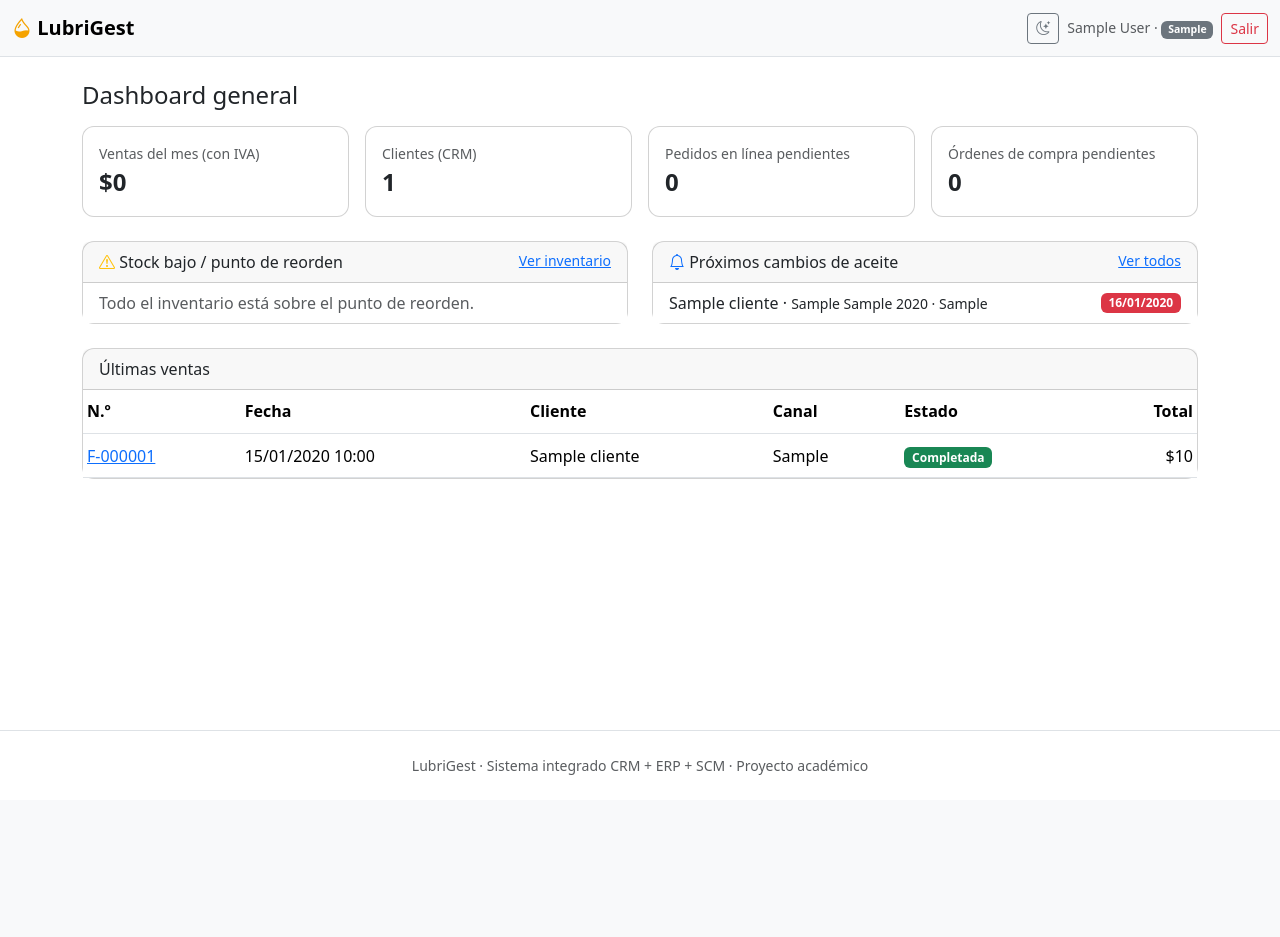
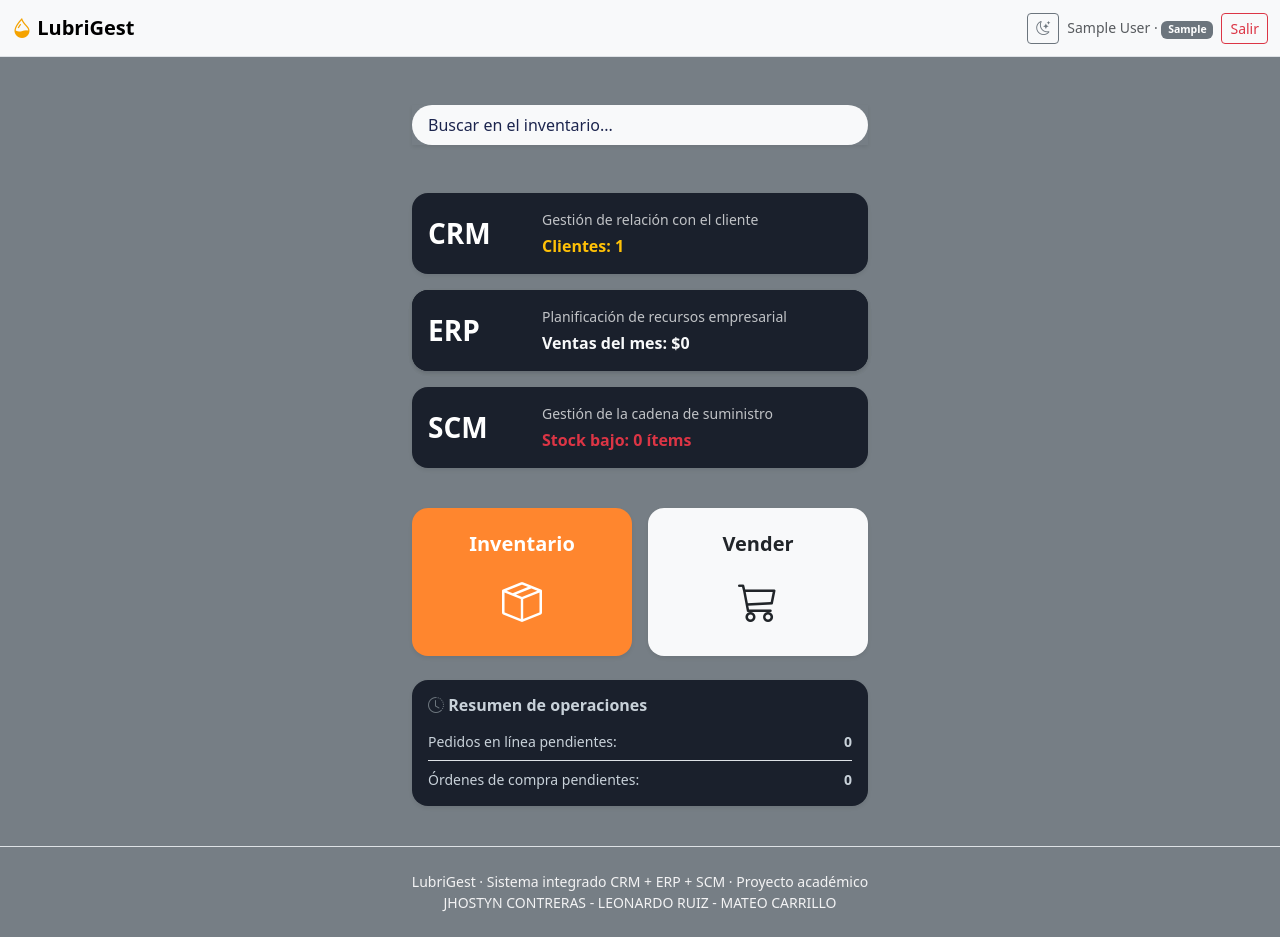
Before and after one commit to LeoRz1/sigam, a Flask app: page / in a window 1280 px wide. Before the commit the page ends 775 px from the top, so only its background shows below. Run offline with Flask 3, Linux system fonts and the light colour scheme; a user stored in the database is signed in; tables that the repository leaves empty hold one stand-in row (values such as "Sample post").

Commit message:
Actualizacion del dasboard para dejarlo parecido al mockup de canva

```diff
--- a/static/css/custom.css
+++ b/static/css/custom.css
@@ -4,9 +4,12 @@ main { flex: 1 0 auto; }
 .card { border-radius: .75rem; }
 .table > :not(caption) > * > * { padding-top: .6rem; padding-bottom: .6rem; }
 .navbar-brand .bi { color: var(--lg-accent) !important; }
-
+.color
+  {
+    color: #f3f3f4 !important; /* Color de texto gris */
+  }
 @media print {
   .navbar, footer, .no-print, .alert { display: none !important; }
-  body { background: #fff; }
+  body { background: #767e85; }
   #factura { border: none; }
 }
--- /dev/null
+++ b/static/css/dashboard-movil.css
@@ -0,0 +1,38 @@
+[data-bs-theme="light"] {
+    --bs-body-color: #1c254e; /* Color de texto claro */
+    --bs-body-bg: #767e85; /* Color de fondo oscuro */
+}
+[data-bs-theme="dark"] {
+    --bs-body-color: #f8f9fa; /* Color de texto oscuro */
+    --bs-body-bg: #1c254e; /* Color de fondo claro */
+
+}
+boddy {
+    background-color: #767e85 !important; /* Color de fondo gris claro */
+}
+
+.buscar::placeholder {
+    color: #1c254e !important; /* Color de texto gris */
+}
+
+.busca {
+    background-color: #f8f9fa; /* Color de fondo gris claro */
+    border-radius: 50px; /* Bordes redondeados */
+    box-shadow: 0 2px 4px rgba(0, 0, 0, 0.1); /* Sombra sutil */
+}
+.cardcrm {
+    background-color: #1A202C !important; /* Color de fondo azul oscuro */
+    border-radius: 20px; /* Bordes redondeados */
+    box-shadow: 0 4px 8px rgba(0, 0, 0, 0.2); /* Sombra más pronunciada */
+}
+#h3{
+    color: #c8d1d9 !important; /* Color de texto blanco */
+}
+.resumen{
+    background-color: #1A202C !important; /* Color de fondo gris claro */
+    color: #c8d1d9 !important; /* Color de texto gris */
+
+}
+.span, .texte32{
+    color: #c8d1d9 !important; /* Color de texto gris */
+}
--- a/templates/index.html
+++ b/templates/index.html
@@ -1,57 +1,96 @@
 {% extends "layout.html" %}
-{% block title %}Dashboard{% endblock %}
+{% block title %}Dashboard General{% endblock %}
 {% block content %}
-<h1 class="h4 mb-3">Dashboard general</h1>
-<div class="row g-3 mb-4">
-  <div class="col-6 col-lg-3"><div class="card h-100"><div class="card-body">
-    <div class="small text-body-secondary">Ventas del mes (con IVA)</div><div class="fs-4 fw-semibold">{{ ventas_mes|moneda }}</div></div></div></div>
-  <div class="col-6 col-lg-3"><div class="card h-100"><div class="card-body">
-    <div class="small text-body-secondary">Clientes (CRM)</div><div class="fs-4 fw-semibold">{{ clientes }}</div></div></div></div>
-  <div class="col-6 col-lg-3"><div class="card h-100"><div class="card-body">
-    <div class="small text-body-secondary">Pedidos en línea pendientes</div><div class="fs-4 fw-semibold">{{ pedidos_pendientes }}</div></div></div></div>
-  <div class="col-6 col-lg-3"><div class="card h-100"><div class="card-body">
-    <div class="small text-body-secondary">Órdenes de compra pendientes</div><div class="fs-4 fw-semibold">{{ ordenes_pendientes }}</div></div></div></div>
+<!-- Contenido del dashboard general -->
+<link rel="stylesheet" href="{{ url_for('static', filename='css/dashboard-movil.css') }}">
+
+<!-- Contenedor general simulando la interfaz móvil -->
+<div class="container py-3 " style="max-width: 480px;">
+
+    <!-- 1. Barra de Búsqueda Superior -->
+    <div class="input-group mb-4 shadow-sm buca mt-2">
+        <input type="text" class="form-control rounded-pill py-2 px-3 bg-light text-muted border-0 buscar" placeholder="Buscar en el inventario..." aria-label="Buscar en el inventario">
+    </div>
+
+    <!-- 2. Módulos Principales (CRM, ERP, SCM) -->
+    <div class="d-flex flex-column gap-3 mb-4 ">
+
+        <!-- Tarjeta CRM -->
+        <a href="{{ url_for('crm.clientes') }}" class="card text-white border-0 shadow-sm rounded-4 text-decoration-none mt-4" style="background-color: #1A202C;">
+            <div class="card-body d-flex align-items-center py-3 ">
+                <h3 class="fw-bold me-4 mb-0" style="min-width: 90px;">CRM</h3>
+                <div>
+                    <div class="small text-light opacity-75">Gestión de relación con el cliente</div>
+                    <div class="fs-6 fw-semibold text-warning mt-1">Clientes: {{ clientes }}</div>
+                </div>
+            </div>
+        </a>
+
+        <!-- Tarjeta ERP -->
+        <a href="{{ url_for('erp.ventas') }}" class="card text-white border-0 shadow-sm rounded-4 text-decoration-none " style="background-color: #1A202C;">
+        <div class="card text-white border-0 shadow-sm rounded-4" style="background-color: #1A202C;">
+            <div class="card-body d-flex align-items-center py-3">
+                <h3 class="fw-bold me-4 mb-0" style="min-width: 90px;">ERP</h3>
+                <div>
+                    <div class="small text-light opacity-75">Planificación de recursos empresarial</div>
+                    <div class="fs-6 fw-semibold text-light mt-1">Ventas del mes: {{ ventas_mes|moneda }}</div>
+                </div>
+            </div>
+        </div>
+        </a>
+
+        <!-- Tarjeta SCM -->
+        <a href="{{ url_for('scm.inventario') }}" class="card text-white border-0 shadow-sm rounded-4 text-decoration-none" style="background-color: #1A202C;">
+            <div class="card-body d-flex align-items-center py-3">
+                <h3 class="fw-bold me-4 mb-0" style="min-width: 90px;">SCM</h3>
+                <div>
+                    <div class="small text-light opacity-75">Gestión de la cadena de suministro</div>
+                    <div class="fs-6 fw-semibold text-danger mt-1">Stock bajo: {{ bajos|length }} ítems</div>
+                </div>
+            </div>
+        </a>
+
+    </div>
+
+    <!-- 3. Cuadrícula Inferior (Inventario y Vender) -->
+    <div class="row g-3 mb-4 mt-4">
+
+        <!-- Botón / Tarjeta de Inventario -->
+        <div class="col-6">
+            <a href="{{ url_for('scm.inventario') }}" class="card text-white border-0 shadow-sm rounded-4 text-center p-3 text-decoration-none h-100" style="background-color: #ff862e;">
+                <div class="card-body d-flex flex-column justify-content-center align-items-center p-2">
+                    <h5 class="fw-bold mb-3">Inventario</h5>
+                    <i class="bi bi-box-seam fs-1 text-white"></i>
+                </div>
+            </a>
+        </div>
+
+        <!-- Botón / Tarjeta de Vender -->
+        <div class="col-6">
+            <a href="{{ url_for('erp.venta_nueva') }}" class="card bg-light text-dark border-0 shadow-sm rounded-4 text-center p-3 text-decoration-none h-100"
+                style="background-color: #c8d1d9;">
+                <div class="card-body d-flex flex-column justify-content-center align-items-center p-2">
+                    <h5 class="fw-bold mb-3">Vender</h5>
+                    <i class="bi bi-cart3 fs-1 text-dark"></i>
+                </div>
+            </a>
+        </div>
+
+    </div>
+
+    <!-- 4. Sección de Datos y Tablas Rápidas (Opcional mantenida de tu backend para no perder métricas) -->
+    <div class="card border-0 shadow-sm rounded-4 p-3 bg-white resumen">
+        <h6 class="fw-bold mb-3"><i class="bi bi-clock-history text-secondary"></i> Resumen de operaciones</h6>
+        <div class="d-flex justify-content-between small text-muted border-bottom pb-2 mb-2 texte32">
+            <span>Pedidos en línea pendientes:</span>
+            <span class="fw-bold text-dark span">{{ pedidos_pendientes }}</span>
+        </div>
+        <div class="d-flex justify-content-between small text-muted texte32">
+            <span>Órdenes de compra pendientes:</span>
+            <span class="fw-bold text-dark span">{{ ordenes_pendientes }}</span>
+        </div>
+    </div>
+
 </div>
 
-<div class="row g-4">
-  <div class="col-lg-6">
-    <div class="card h-100"><div class="card-header d-flex justify-content-between">
-      <span><i class="bi bi-exclamation-triangle text-warning"></i> Stock bajo / punto de reorden</span>
-      <a href="{{ url_for('scm.inventario') }}" class="small">Ver inventario</a></div>
-      <ul class="list-group list-group-flush">
-      {% for p in bajos %}
-        <li class="list-group-item d-flex justify-content-between align-items-center">
-          <span>{{ p.nombre }} <small class="text-body-secondary">({{ p.presentacion }})</small></span>
-          <span class="badge {{ 'text-bg-danger' if p.estado_stock in ('agotado', 'minimo') else 'text-bg-warning' }}">{{ p.stock_actual }} uds</span>
-        </li>
-      {% else %}<li class="list-group-item text-body-secondary">Todo el inventario está sobre el punto de reorden.</li>{% endfor %}
-      </ul></div>
-  </div>
-  <div class="col-lg-6">
-    <div class="card h-100"><div class="card-header d-flex justify-content-between">
-      <span><i class="bi bi-bell text-primary"></i> Próximos cambios de aceite</span>
-      <a href="{{ url_for('crm.recordatorios') }}" class="small">Ver todos</a></div>
-      <ul class="list-group list-group-flush">
-      {% for v in alertas %}
-        <li class="list-group-item d-flex justify-content-between align-items-center">
-          <span>{{ v.cliente.nombre }} · <small>{{ v.descripcion }}</small></span>
-          <span class="badge {{ 'text-bg-danger' if v.estado_alerta == 'vencido' else 'text-bg-warning' }}">{{ v.proximo_cambio|fecha }}</span>
-        </li>
-      {% else %}<li class="list-group-item text-body-secondary">No hay cambios próximos ni vencidos.</li>{% endfor %}
-      </ul></div>
-  </div>
-  <div class="col-12">
-    <div class="card"><div class="card-header">Últimas ventas</div>
-      <div class="table-responsive"><table class="table table-sm mb-0 align-middle">
-        <thead><tr><th>N.º</th><th>Fecha</th><th>Cliente</th><th>Canal</th><th>Estado</th><th class="text-end">Total</th></tr></thead>
-        <tbody>
-        {% for v in ultimas_ventas %}
-          <tr><td><a href="{{ url_for('erp.factura', vid=v.id) }}">{{ v.numero }}</a></td><td>{{ v.fecha|fecha('%d/%m/%Y %H:%M') }}</td>
-              <td>{{ v.cliente.nombre if v.cliente else 'Mostrador' }}</td><td>{{ v.canal }}</td>
-              <td><span class="badge text-bg-{{ {'Completada': 'success', 'Pendiente': 'warning', 'Anulada': 'secondary'}[v.estado] }}">{{ v.estado }}</span></td>
-              <td class="text-end">{{ v.total|moneda }}</td></tr>
-        {% else %}<tr><td colspan="6" class="text-body-secondary">Aún no hay ventas.</td></tr>{% endfor %}
-        </tbody></table></div></div>
-  </div>
-</div>
 {% endblock %}
--- a/templates/layout.html
+++ b/templates/layout.html
@@ -81,8 +81,9 @@
   {% block content %}{% endblock %}
 </main>
 
-<footer class="text-center text-body-secondary small py-4 border-top">
-  LubriGest · Sistema integrado CRM + ERP + SCM · Proyecto académico
+<footer class="text-center text-body-secondary small py-4 border-top color">
+  LubriGest · Sistema integrado CRM + ERP + SCM · Proyecto académico <br>
+  JHOSTYN CONTRERAS - LEONARDO RUIZ - MATEO CARRILLO
 </footer>
 <script src="https://cdn.jsdelivr.net/npm/bootstrap@5.3.3/dist/js/bootstrap.bundle.min.js"></script>
 <script src="{{ url_for('static', filename='js/main.js') }}"></script>
```
Also changed, not shown: templates/index2.html (+82 -26 lines).
